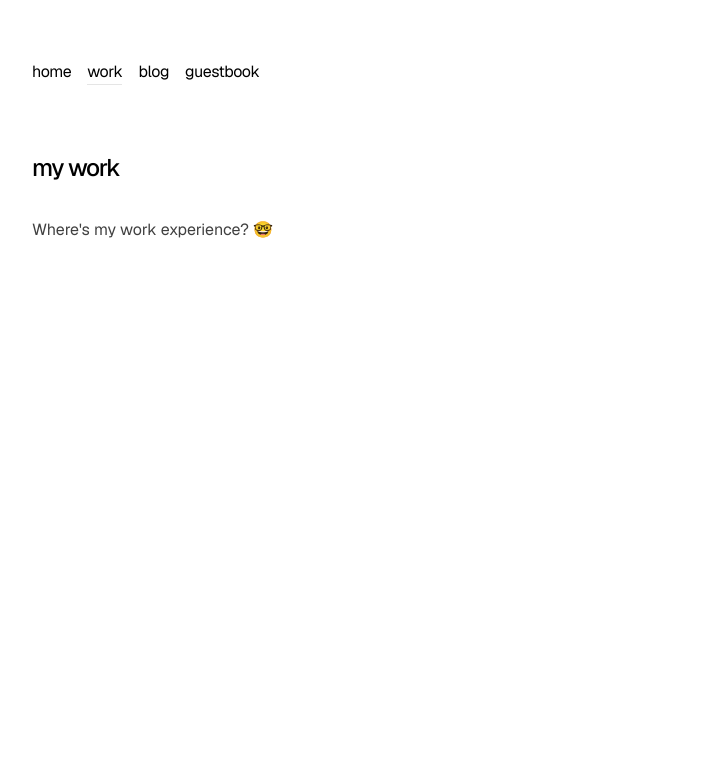
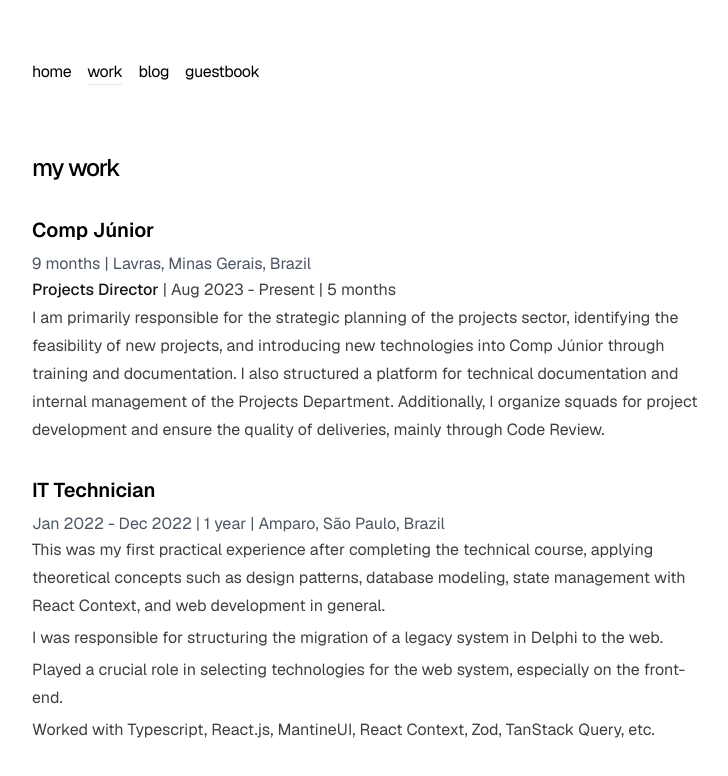
Before and after one commit to dantas15/me, a Next.js app: page /work in a window 1280 px wide. Shown: the top 776 px of the page, without its empty margins (272-1000 px from the left). Built offline with nearby package versions, Linux system fonts and the light colour scheme.

Commit message:
feat(portfolio): add basic portfolio data

```diff
--- a/app/page.tsx
+++ b/app/page.tsx
@@ -1,12 +1,51 @@
+import Link from 'next/link';
+import { ArrowIcon } from './components/ArrowIcon';
+
 export default function Page() {
   return (
     <section>
       <h1 className="font-medium text-2xl mb-8 tracking-tighter">
-        my portfolio
+        hi, I'm gustavo dantas 👋
       </h1>
       <p className="prose prose-neutral dark:prose-invert">
-        this is the attempt to code my new portfolio :/
+        I'm a future software engineer based in Brazil.
       </p>
+      <br />
+      <p className="prose prose-neutral dark:prose-invert">
+        <Link href="https://ufla.br/" target="_blank">
+          UFLA
+        </Link>{' '}
+        B.Sc. Computer Science. currently <Link href="/work">working</Link> as a
+        Project Director at{' '}
+        <Link href="https://www.linkedin.com/company/compjunior/">
+          Comp Júnior
+        </Link>
+        .
+      </p>
+      <ul className="flex flex-col md:flex-row mt-8 space-x-0 md:space-x-4 space-y-2 md:space-y-0 font-sm text-neutral-600 dark:text-neutral-300">
+        <li>
+          <a
+            className="flex items-center hover:text-neutral-800 dark:hover:text-neutral-100 transition-all"
+            rel="noopener noreferrer"
+            target="_blank"
+            href="https://bento.me/dantas"
+          >
+            <ArrowIcon />
+            <p className="h-7 ml-2">all my links</p>
+          </a>
+        </li>
+        <li>
+          <a
+            className="flex items-center hover:text-neutral-800 dark:hover:text-neutral-100 transition-all"
+            rel="noopener noreferrer"
+            target="_blank"
+            href="https://github.com/dantas15/me"
+          >
+            <ArrowIcon />
+            <p className="h-7 ml-2">⭐ this project on github!</p>
+          </a>
+        </li>
+      </ul>
     </section>
   );
 }
--- a/app/work/page.tsx
+++ b/app/work/page.tsx
@@ -2,9 +2,48 @@
   return (
     <section>
       <h1 className="font-medium text-2xl mb-8 tracking-tighter">my work</h1>
-      <p className="prose prose-neutral dark:prose-invert">
-        Where's my work experience? 🤓
-      </p>
+
+      <div className="mb-8">
+        <h2 className="text-xl font-semibold mb-2">Comp Júnior</h2>
+        <p className="text-gray-600">9 months | Lavras, Minas Gerais, Brazil</p>
+        <p className="prose prose-neutral dark:prose-invert">
+          <strong>Projects Director</strong> | Aug 2023 - Present | 5 months
+          <br />
+          I am primarily responsible for the strategic planning of the projects
+          sector, identifying the feasibility of new projects, and introducing
+          new technologies into Comp Júnior through training and documentation.
+          I also structured a platform for technical documentation and internal
+          management of the Projects Department. Additionally, I organize squads
+          for project development and ensure the quality of deliveries, mainly
+          through Code Review.
+          <br />
+        </p>
+      </div>
+
+      <div>
+        <h2 className="text-xl font-semibold mb-2">IT Technician</h2>
+        <p className="text-gray-600">
+          Jan 2022 - Dec 2022 | 1 year | Amparo, São Paulo, Brazil
+        </p>
+        <p className="prose prose-neutral dark:prose-invert mb-1">
+          This was my first practical experience after completing the technical
+          course, applying theoretical concepts such as design patterns,
+          database modeling, state management with React Context, and web
+          development in general.
+        </p>
+        <p className="prose prose-neutral dark:prose-invert mb-1">
+          I was responsible for structuring the migration of a legacy system in
+          Delphi to the web.
+        </p>
+        <p className="prose prose-neutral dark:prose-invert mb-1">
+          Played a crucial role in selecting technologies for the web system,
+          especially on the front-end.
+        </p>
+        <p className="prose prose-neutral dark:prose-invert">
+          Worked with Typescript, React.js, MantineUI, React Context, Zod,
+          TanStack Query, etc.
+        </p>
+      </div>
     </section>
   );
 }
```
